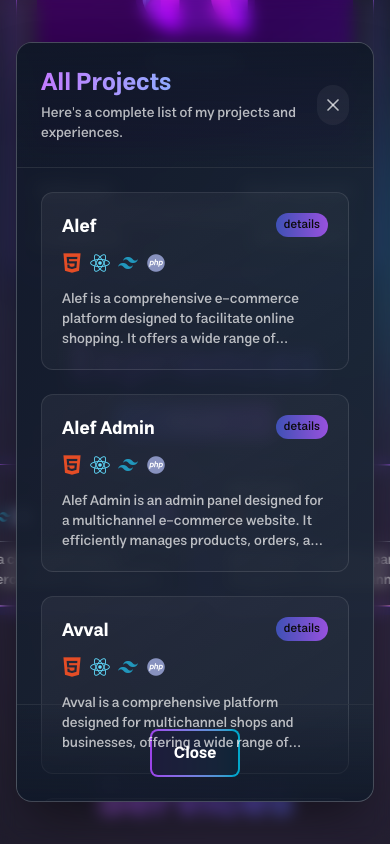
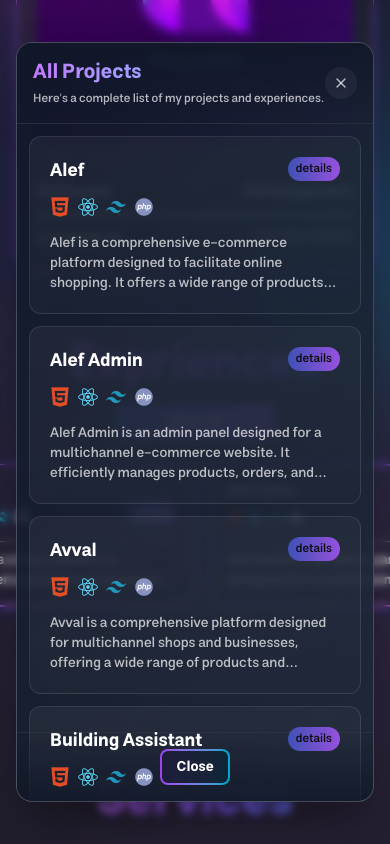
Before and after one commit to ShahriaryPrison/heysam, a Next.js app: page /en in a window 390 px wide. Both pictures are taken after a click on the button "Show All". Shown: the part 554-1398 px from the top of the page. Built offline with nearby package versions, Linux system fonts and the light colour scheme.

Commit message:
optimize modals in mobile mode

```diff
--- a/src/components/template/IconClude.jsx
+++ b/src/components/template/IconClude.jsx
@@ -1,96 +1,101 @@
-import { useState, useEffect } from "react";
+import { useState, useEffect, useMemo, memo } from "react";
 import { motion, AnimatePresence } from "framer-motion";
 import { IconCloud } from "@/components/magicui/icon-cloud";
 import AOS from "aos";
 import "aos/dist/aos.css";
-import simplifiedSkills from "@/data/skillData"; // این ایمپورت باید در فایل اصلی باشد، نه اینجا
+import simplifiedSkills from "@/data/skillData";
 import Link from "next/link";
-import Image from "next/image"; // Import Next.js Image component for optimized images
+import Image from "next/image";
 
-// **SkillsModal Component - Nested within IconCloudDemo**
+// کامپوننت بهینه‌شده کارت مهارت
+const SkillCard = memo(({ skill, index, langState }) => {
+  const isMobile = typeof window !== "undefined" && window.innerWidth < 768;
+
+  const variants = useMemo(
+    () => ({
+      hidden: { opacity: 0, y: 20 },
+      visible: {
+        opacity: 1,
+        y: 0,
+        transition: {
+          delay: isMobile ? 0 : index * 0.05 + 0.3,
+          duration: isMobile ? 0.3 : 0.5,
+          ease: [0.22, 1, 0.36, 1],
+        },
+      },
+    }),
+    [index, isMobile]
+  );
+
+  return (
+    <motion.div
+      className="group relative overflow-hidden rounded-xl border border-white/10 bg-gradient-to-br from-white/5 to-white/[0.01] hover:border-white/20 transition-all duration-300"
+      variants={variants}
+      initial="hidden"
+      animate="visible"
+      custom={index}
+      whileHover={!isMobile ? { y: -5 } : {}}
+    >
+      <div className="absolute inset-0 bg-gradient-to-br from-purple-400/10 to-cyan-400/10 opacity-0 group-hover:opacity-100 transition-opacity duration-300" />
+
+      <div className="relative z-10 p-4 flex items-start gap-3">
+        {skill.src && (
+          <div className="flex-shrink-0 p-2 rounded-lg bg-white/5 group-hover:bg-white/10 transition-colors duration-300">
+            <img
+              src={skill.src}
+              alt={skill.alt}
+              className="w-6 h-6 object-contain"
+              loading="lazy"
+            />
+          </div>
+        )}
+
+        <div>
+          <h4 className="font-semibold text-white text-lg">{skill.alt}</h4>
+          {skill.description && (
+            <p className="text-white/60 text-sm mt-1">
+              {langState === "en" ? skill.description.en : skill.description.fa}
+            </p>
+          )}
+        </div>
+      </div>
+    </motion.div>
+  );
+});
+
+SkillCard.displayName = "SkillCard";
+
 const SkillsModal = ({ simplifiedSkills, onClose, langState }) => {
+  const [isMobile, setIsMobile] = useState(false);
+
   useEffect(() => {
-    // ذخیره مقدار اولیه
+    // تشخیص دستگاه موبایل
+    const checkMobile = () => {
+      setIsMobile(window.innerWidth < 768);
+    };
+
+    checkMobile();
+    window.addEventListener("resize", checkMobile);
+
+    // مدیریت اسکرول
     const originalOverflow = document.body.style.overflow;
     const originalPaddingRight = document.body.style.paddingRight;
-
-    // محاسبه عرض scrollbar
     const scrollbarWidth =
       window.innerWidth - document.documentElement.clientWidth;
 
-    // اعمال تغییرات
     document.body.style.overflow = "hidden";
     document.body.style.paddingRight = `${scrollbarWidth}px`;
 
     return () => {
-      // بازگردانی مقادیر اولیه
       document.body.style.overflow = originalOverflow;
       document.body.style.paddingRight = originalPaddingRight;
+      window.removeEventListener("resize", checkMobile);
     };
   }, []);
 
-  // Variants for animations
-  const backdropVariants = {
-    hidden: { opacity: 0, backdropFilter: "blur(0px)" },
-    visible: {
-      opacity: 1,
-      backdropFilter: "blur(8px)",
-      transition: {
-        duration: 0.5,
-        ease: [0.22, 1, 0.36, 1],
-      },
-    },
-    exit: {
-      opacity: 0,
-      backdropFilter: "blur(0px)",
-      transition: {
-        duration: 0.3,
-        ease: [0.22, 1, 0.36, 1],
-      },
-    },
-  };
-
-  const modalVariants = {
-    hidden: {
-      opacity: 0,
-      y: 50,
-      scale: 0.95,
-    },
-    visible: {
-      opacity: 1,
-      y: 0,
-      scale: 1,
-      transition: {
-        duration: 0.6,
-        ease: [0.22, 1, 0.36, 1],
-        delay: 0.1,
-      },
-    },
-    exit: {
-      opacity: 0,
-      y: 30,
-      scale: 0.95,
-      transition: {
-        duration: 0.3,
-        ease: [0.22, 1, 0.36, 1],
-      },
-    },
-  };
-
-  const skillCardVariants = {
-    hidden: { opacity: 0, y: 20 },
-    visible: (i) => ({
-      opacity: 1,
-      y: 0,
-      transition: {
-        delay: i * 0.05 + 0.3,
-        duration: 0.5,
-        ease: [0.22, 1, 0.36, 1],
-      },
-    }),
-  };
-
-  const modalContent = {
+  // بهینه‌سازی: فقط محتوای مورد نیاز برای زبان فعلی را محاسبه کنید
+  const currentContent = useMemo(() => {
+    return {
       en: {
         title: "Expertise & Skills",
         subtitle:
@@ -103,9 +108,62 @@ const SkillsModal = ({ simplifiedSkills, onClose, langState }) => {
           "در اینجا نگاهی دقیق‌تر به فناوری‌ها و حوزه‌هایی که در آن‌ها تخصص دارم، آورده شده است.",
         closeButton: "بستن",
       },
-  };
+    }[langState];
+  }, [langState]);
 
-  const currentContent = langState === "en" ? modalContent.en : modalContent.fa;
+  // بهینه‌سازی انیمیشن‌ها برای موبایل
+  const backdropVariants = useMemo(
+    () => ({
+      hidden: { opacity: 0, backdropFilter: "blur(0px)" },
+      visible: {
+        opacity: 1,
+        backdropFilter: isMobile ? "blur(4px)" : "blur(8px)",
+        transition: {
+          duration: isMobile ? 0.3 : 0.5,
+          ease: [0.22, 1, 0.36, 1],
+        },
+      },
+      exit: {
+        opacity: 0,
+        backdropFilter: "blur(0px)",
+        transition: {
+          duration: 0.3,
+          ease: [0.22, 1, 0.36, 1],
+        },
+      },
+    }),
+    [isMobile]
+  );
+
+  const modalVariants = useMemo(
+    () => ({
+      hidden: {
+        opacity: 0,
+        y: isMobile ? 20 : 50,
+        scale: isMobile ? 1 : 0.95,
+      },
+      visible: {
+        opacity: 1,
+        y: 0,
+        scale: 1,
+        transition: {
+          duration: isMobile ? 0.4 : 0.6,
+          ease: [0.22, 1, 0.36, 1],
+          delay: isMobile ? 0 : 0.1,
+        },
+      },
+      exit: {
+        opacity: 0,
+        y: isMobile ? 20 : 30,
+        scale: isMobile ? 1 : 0.95,
+        transition: {
+          duration: 0.3,
+          ease: [0.22, 1, 0.36, 1],
+        },
+      },
+    }),
+    [isMobile]
+  );
 
   return (
     <motion.div
@@ -125,10 +183,10 @@ const SkillsModal = ({ simplifiedSkills, onClose, langState }) => {
         onClick={(e) => e.stopPropagation()}
       >
         {/* Header */}
-        <div className="sticky top-0 z-10 flex justify-between items-center p-6 border-b border-white/10 bg-gradient-to-b from-gray-900/80 to-transparent">
+        <div className="sticky top-0 z-10 flex justify-between items-center p-4 sm:p-6 border-b border-white/10 bg-gradient-to-b from-gray-900/80 to-transparent">
           <div>
             <motion.h2
-              className="text-2xl md:text-3xl font-bold bg-gradient-to-r from-purple-400 to-cyan-400 bg-clip-text text-transparent"
+              className="text-xl sm:text-2xl md:text-3xl font-bold bg-gradient-to-r from-purple-400 to-cyan-400 bg-clip-text text-transparent"
               initial={{ opacity: 0, y: -10 }}
               animate={{ opacity: 1, y: 0 }}
               transition={{ delay: 0.2, duration: 0.5 }}
@@ -136,7 +194,7 @@ const SkillsModal = ({ simplifiedSkills, onClose, langState }) => {
               {currentContent.title}
             </motion.h2>
             <motion.p
-              className="text-white/70 text-sm mt-1"
+              className="text-white/70 text-xs sm:text-sm mt-1"
               initial={{ opacity: 0 }}
               animate={{ opacity: 1 }}
               transition={{ delay: 0.3, duration: 0.5 }}
@@ -147,8 +205,8 @@ const SkillsModal = ({ simplifiedSkills, onClose, langState }) => {
 
           <motion.button
             onClick={onClose}
-            className="group relative w-10 h-10 flex items-center justify-center rounded-full bg-white/5 hover:bg-white/10 transition-colors duration-200"
-            whileHover={{ scale: 1.1 }}
+            className="group relative w-8 h-8 sm:w-10 sm:h-10 flex items-center justify-center rounded-full bg-white/5 hover:bg-white/10 transition-colors duration-200"
+            whileHover={!isMobile ? { scale: 1.1 } : {}}
             whileTap={{ scale: 0.9 }}
             initial={{ opacity: 0, rotate: 90 }}
             animate={{ opacity: 1, rotate: 0 }}
@@ -165,7 +223,7 @@ const SkillsModal = ({ simplifiedSkills, onClose, langState }) => {
               strokeWidth="2"
               strokeLinecap="round"
               strokeLinejoin="round"
-              className="text-white/70 group-hover:text-white w-5 h-5 transition-colors duration-200"
+              className="text-white/70 group-hover:text-white w-4 h-4 sm:w-5 sm:h-5 transition-colors duration-200"
             >
               <line x1="18" y1="6" x2="6" y2="18"></line>
               <line x1="6" y1="6" x2="18" y2="18"></line>
@@ -173,52 +231,22 @@ const SkillsModal = ({ simplifiedSkills, onClose, langState }) => {
           </motion.button>
         </div>
 
-        {/* Content */}
-        <div className="p-6">
-          <div className="grid grid-cols-1 sm:grid-cols-2 lg:grid-cols-3 gap-4">
+        {/* Content - با بهینه‌سازی برای موبایل */}
+        <div className="p-3 sm:p-6">
+          <div className="grid grid-cols-1 sm:grid-cols-2 lg:grid-cols-3 gap-3 sm:gap-4">
             {simplifiedSkills.map((skill, index) => (
-              <motion.div
+              <SkillCard
                 key={skill.alt}
-                className="group relative overflow-hidden rounded-xl border border-white/10 bg-gradient-to-br from-white/5 to-white/[0.01] hover:border-white/20 transition-all duration-300"
-                variants={skillCardVariants}
-                initial="hidden"
-                animate="visible"
-                custom={index}
-                whileHover={{ y: -5 }}
-              >
-                <div className="absolute inset-0 bg-gradient-to-br from-purple-400/10 to-cyan-400/10 opacity-0 group-hover:opacity-100 transition-opacity duration-300" />
-
-                <div className="relative z-10 p-4 flex items-start gap-3">
-                  {skill.src && (
-                    <div className="flex-shrink-0 p-2 rounded-lg bg-white/5 group-hover:bg-white/10 transition-colors duration-300">
-                      <img
-                        src={skill.src}
-                        alt={skill.alt}
-                        className="w-6 h-6 object-contain"
+                skill={skill}
+                index={index}
+                langState={langState}
               />
-                    </div>
-                  )}
-
-                  <div>
-                    <h4 className="font-semibold text-white text-lg">
-                      {skill.alt}
-                    </h4>
-                    {skill.description && (
-                      <p className="text-white/60 text-sm mt-1">
-                        {langState === "en"
-                          ? skill.description.en
-                          : skill.description.fa}
-                      </p>
-                    )}
-                  </div>
-                </div>
-              </motion.div>
             ))}
           </div>
         </div>
 
         {/* Footer */}
-        <div className="sticky bottom-0 p-6 border-t border-white/10 bg-gradient-to-t from-gray-900/80 to-transparent">
+        <div className="sticky bottom-0 p-4 sm:p-6 border-t border-white/10 bg-gradient-to-t from-gray-900/80 to-transparent">
           <motion.div
             className="flex justify-center"
             initial={{ opacity: 0, y: 10 }}
@@ -227,8 +255,8 @@ const SkillsModal = ({ simplifiedSkills, onClose, langState }) => {
           >
             <button
               onClick={onClose}
-              className="group relative px-6 py-3 rounded-lg font-bold text-white overflow-hidden"
-              whileHover={{ scale: 1.03 }}
+              className="group relative px-4 py-2 sm:px-6 sm:py-3 rounded-lg font-bold text-white overflow-hidden text-sm sm:text-base"
+              whileHover={!isMobile ? { scale: 1.03 } : {}}
               whileTap={{ scale: 0.98 }}
             >
               <span className="absolute inset-0 bg-gradient-to-r from-purple-500 to-cyan-500 opacity-90 group-hover:opacity-100 transition-opacity duration-300" />
--- a/src/components/template/Projects.jsx
+++ b/src/components/template/Projects.jsx
@@ -25,6 +25,7 @@ const ReviewCard = React.memo(
           "border-gray-950/[.1] bg-gray-950/[.01] hover:bg-gray-950/[.05]",
           "dark:border-gray-50/[.1] dark:bg-gray-50/[.10] dark:hover:bg-gray-50/[.15]"
         )}
+        prefetch={false}
       >
         <ShineBorder shineColor={["#A07CFE", "#FE8FB5", "#FFBE7B"]} />
         <div className="w-full flex justify-between items-end">
@@ -41,6 +42,7 @@ const ReviewCard = React.memo(
                     className="w-4 h-4"
                     alt={skill.alt}
                     loading="lazy"
+                    decoding="async"
                   />
                 ))}
               </div>
@@ -59,107 +61,21 @@ const ReviewCard = React.memo(
   }
 );
 
-const ProjectsModal = ({ projects, langState, onClose }) => {
-  const modalContent = {
-    en: {
-      title: "All Projects",
-      subtitle: "Here's a complete list of my projects and experiences.",
-      closeButton: "Close",
-    },
-    fa: {
-      title: "همه پروژه‌ها",
-      subtitle: "در اینجا لیست کامل پروژه‌ها و تجربیات من آورده شده است.",
-      closeButton: "بستن",
-    },
-  };
-
-  const currentContent = modalContent[langState];
-
-  return (
-    <motion.div
-      className="fixed inset-0 z-[999] flex items-center justify-center p-4"
-      initial={{ opacity: 0, backdropFilter: "blur(0px)" }}
-      animate={{ opacity: 1, backdropFilter: "blur(8px)" }}
-      exit={{ opacity: 0, backdropFilter: "blur(0px)" }}
-      transition={{ duration: 0.3 }}
-      onClick={onClose}
-    >
-      <motion.div
-        className="relative z-20 w-full max-w-6xl max-h-[90vh] overflow-y-auto rounded-2xl border border-white/20 bg-gradient-to-br from-gray-900/90 to-gray-800/90 shadow-2xl shadow-black/50 backdrop-blur-lg"
-        initial={{ opacity: 0, y: 50, scale: 0.95 }}
-        animate={{ opacity: 1, y: 0, scale: 1 }}
-        exit={{ opacity: 0, y: 30, scale: 0.95 }}
-        transition={{ duration: 0.3 }}
-        onClick={(e) => e.stopPropagation()}
-      >
-        {/* Header */}
-        <div className="sticky top-0 z-10 flex justify-between items-center p-6 border-b border-white/10 bg-gradient-to-b from-gray-900/80 to-transparent">
-          <div>
-            <h2 className="text-2xl md:text-3xl font-bold bg-gradient-to-r from-purple-400 to-cyan-400 bg-clip-text text-transparent">
-              {currentContent.title}
-            </h2>
-            <p className="text-white/70 text-sm mt-1">
-              {currentContent.subtitle}
-            </p>
-          </div>
-
-          <motion.button
-            onClick={onClose}
-            className="group relative w-10 h-10 flex items-center justify-center rounded-full bg-white/5 hover:bg-white/10 transition-colors duration-200"
-            whileHover={{ scale: 1.1 }}
-            whileTap={{ scale: 0.9 }}
-          >
-            <span className="absolute inset-0 rounded-full bg-gradient-to-r from-purple-400/30 to-cyan-400/30 opacity-0 group-hover:opacity-100 transition-opacity duration-300" />
-            <svg
-              xmlns="http://www.w3.org/2000/svg"
-              width="24"
-              height="24"
-              viewBox="0 0 24 24"
-              fill="none"
-              stroke="currentColor"
-              strokeWidth="2"
-              strokeLinecap="round"
-              strokeLinejoin="round"
-              className="text-white/70 group-hover:text-white w-5 h-5 transition-colors duration-200"
-            >
-              <line x1="18" y1="6" x2="6" y2="18"></line>
-              <line x1="6" y1="6" x2="18" y2="18"></line>
-            </svg>
-          </motion.button>
-        </div>
-
-        {/* Content */}
-        <div className="p-6">
-          <div className="grid grid-cols-1 sm:grid-cols-2 lg:grid-cols-3 gap-6">
-            {projects.map((project) => (
-              <ProjectCard
-                key={project.id}
-                project={project}
-                langState={langState}
-              />
-            ))}
-          </div>
-        </div>
-
-        {/* Footer */}
-        <div className="sticky bottom-0 p-6 border-t border-white/10 bg-gradient-to-t from-gray-900/80 to-transparent">
-          <button
-            onClick={onClose}
-            className="group relative px-6 py-3 rounded-lg font-bold text-white overflow-hidden mx-auto block"
-          >
-            <span className="absolute inset-0 bg-gradient-to-r from-purple-500 to-cyan-500 opacity-90 group-hover:opacity-100 transition-opacity duration-300" />
-            <span className="absolute inset-0.5 rounded-md bg-gray-900/90 group-hover:bg-gray-900/80 transition-colors duration-300" />
-            <span className="relative z-10 flex items-center justify-center gap-2">
-              {currentContent.closeButton}
-            </span>
-          </button>
-        </div>
-      </motion.div>
-    </motion.div>
-  );
-};
+ReviewCard.displayName = "ReviewCard";
 
 const ProjectCard = React.memo(({ project, langState }) => {
+  const [isMobile, setIsMobile] = useState(false);
+
+  useEffect(() => {
+    const checkMobile = () => {
+      setIsMobile(window.innerWidth < 768);
+    };
+
+    checkMobile();
+    window.addEventListener("resize", checkMobile);
+    return () => window.removeEventListener("resize", checkMobile);
+  }, []);
+
   const someSkills = useMemo(
     () =>
       simplifiedSkills
@@ -168,15 +84,31 @@ const ProjectCard = React.memo(({ project, langState }) => {
     [project.tech_stack]
   );
 
+  const variants = {
+    hidden: { opacity: 0, y: 20 },
+    visible: {
+      opacity: 1,
+      y: 0,
+      transition: {
+        duration: isMobile ? 0.3 : 0.5,
+        ease: [0.22, 1, 0.36, 1],
+      },
+    },
+    hover: {
+      y: isMobile ? 0 : -5,
+      transition: { duration: 0.2 },
+    },
+  };
+
   return (
     <motion.div
       className="group relative overflow-hidden rounded-xl border border-white/10 bg-gradient-to-br from-white/5 to-white/[0.01] hover:border-white/20 transition-all duration-300"
-      initial={{ opacity: 0, y: 20 }}
-      animate={{ opacity: 1, y: 0 }}
-      transition={{ duration: 0.3 }}
-      whileHover={{ y: -5 }}
+      variants={variants}
+      initial="hidden"
+      animate="visible"
+      whileHover="hover"
     >
-      <Link href={`/${langState}/projects/${project.id}`}>
+      <Link href={`/${langState}/projects/${project.id}`} prefetch={false}>
         <div className="absolute inset-0 bg-gradient-to-br from-purple-400/10 to-cyan-400/10 opacity-0 group-hover:opacity-100 transition-opacity duration-300" />
         <div className="relative z-10 p-5 h-full flex flex-col">
           <div className="flex justify-between items-start mb-3">
@@ -194,6 +126,7 @@ const ProjectCard = React.memo(({ project, langState }) => {
                 className="w-5 h-5"
                 alt={skill.alt}
                 loading="lazy"
+                decoding="async"
               />
             ))}
           </div>
@@ -206,6 +139,161 @@ const ProjectCard = React.memo(({ project, langState }) => {
     </motion.div>
   );
 });
+
+ProjectCard.displayName = "ProjectCard";
+
+const ProjectsModal = ({ projects, langState, onClose }) => {
+  const [isMobile, setIsMobile] = useState(false);
+
+  useEffect(() => {
+    const checkMobile = () => {
+      setIsMobile(window.innerWidth < 768);
+    };
+
+    checkMobile();
+    window.addEventListener("resize", checkMobile);
+
+    // Prevent background scrolling
+    document.body.style.overflow = "hidden";
+    return () => {
+      document.body.style.overflow = "auto";
+      window.removeEventListener("resize", checkMobile);
+    };
+  }, []);
+
+  const modalContent = useMemo(
+    () => ({
+      en: {
+        title: "All Projects",
+        subtitle: "Here's a complete list of my projects and experiences.",
+        closeButton: "Close",
+      },
+      fa: {
+        title: "همه پروژه‌ها",
+        subtitle: "در اینجا لیست کامل پروژه‌ها و تجربیات من آورده شده است.",
+        closeButton: "بستن",
+      },
+    }),
+    [langState]
+  );
+
+  const backdropVariants = {
+    hidden: { opacity: 0, backdropFilter: "blur(0px)" },
+    visible: {
+      opacity: 1,
+      backdropFilter: isMobile ? "blur(4px)" : "blur(8px)",
+      transition: { duration: 0.3 },
+    },
+    exit: {
+      opacity: 0,
+      backdropFilter: "blur(0px)",
+      transition: { duration: 0.2 },
+    },
+  };
+
+  const modalVariants = {
+    hidden: {
+      opacity: 0,
+      y: isMobile ? 20 : 50,
+      scale: isMobile ? 0.98 : 0.95,
+    },
+    visible: {
+      opacity: 1,
+      y: 0,
+      scale: 1,
+      transition: {
+        duration: isMobile ? 0.3 : 0.4,
+        ease: [0.22, 1, 0.36, 1],
+      },
+    },
+    exit: {
+      opacity: 0,
+      y: isMobile ? 20 : 30,
+      scale: isMobile ? 0.98 : 0.95,
+      transition: { duration: 0.2 },
+    },
+  };
+
+  return (
+    <motion.div
+      className="fixed inset-0 z-[999] flex items-center justify-center p-4"
+      variants={backdropVariants}
+      initial="hidden"
+      animate="visible"
+      exit="exit"
+      onClick={onClose}
+    >
+      <motion.div
+        className="relative z-20 w-full max-w-6xl max-h-[90vh] overflow-y-auto rounded-2xl border border-white/20 bg-gradient-to-br from-gray-900/90 to-gray-800/90 shadow-2xl shadow-black/50 backdrop-blur-lg"
+        variants={modalVariants}
+        onClick={(e) => e.stopPropagation()}
+      >
+        {/* Header */}
+        <div className="sticky top-0 z-10 flex justify-between items-center p-4 sm:p-6 border-b border-white/10 bg-gradient-to-b from-gray-900/80 to-transparent">
+          <div>
+            <h2 className="text-xl sm:text-2xl md:text-3xl font-bold bg-gradient-to-r from-purple-400 to-cyan-400 bg-clip-text text-transparent">
+              {modalContent[langState].title}
+            </h2>
+            <p className="text-white/70 text-xs sm:text-sm mt-1">
+              {modalContent[langState].subtitle}
+            </p>
+          </div>
+
+          <motion.button
+            onClick={onClose}
+            className="group relative w-8 h-8 sm:w-10 sm:h-10 flex items-center justify-center rounded-full bg-white/5 hover:bg-white/10 transition-colors duration-200"
+            whileHover={!isMobile ? { scale: 1.1 } : {}}
+            whileTap={{ scale: 0.9 }}
+          >
+            <span className="absolute inset-0 rounded-full bg-gradient-to-r from-purple-400/30 to-cyan-400/30 opacity-0 group-hover:opacity-100 transition-opacity duration-300" />
+            <svg
+              xmlns="http://www.w3.org/2000/svg"
+              width="24"
+              height="24"
+              viewBox="0 0 24 24"
+              fill="none"
+              stroke="currentColor"
+              strokeWidth="2"
+              strokeLinecap="round"
+              strokeLinejoin="round"
+              className="text-white/70 group-hover:text-white w-4 h-4 sm:w-5 sm:h-5 transition-colors duration-200"
+            >
+              <line x1="18" y1="6" x2="6" y2="18"></line>
+              <line x1="6" y1="6" x2="18" y2="18"></line>
+            </svg>
+          </motion.button>
+        </div>
+
+        {/* Content */}
+        <div className="p-3 sm:p-6">
+          <div className="grid grid-cols-1 sm:grid-cols-2 lg:grid-cols-3 gap-3 sm:gap-4">
+            {projects.map((project, index) => (
+              <ProjectCard
+                key={`${project.id}-${index}`}
+                project={project}
+                langState={langState}
+              />
+            ))}
+          </div>
+        </div>
+
+        {/* Footer */}
+        <div className="sticky bottom-0 p-4 sm:p-6 border-t border-white/10 bg-gradient-to-t from-gray-900/80 to-transparent">
+          <button
+            onClick={onClose}
+            className="group relative px-4 py-2 sm:px-6 sm:py-3 rounded-lg font-bold text-white overflow-hidden mx-auto block text-sm sm:text-base"
+          >
+            <span className="absolute inset-0 bg-gradient-to-r from-purple-500 to-cyan-500 opacity-90 group-hover:opacity-100 transition-opacity duration-300" />
+            <span className="absolute inset-0.5 rounded-md bg-gray-900/90 group-hover:bg-gray-900/80 transition-colors duration-300" />
+            <span className="relative z-10 flex items-center justify-center gap-2">
+              {modalContent[langState].closeButton}
+            </span>
+          </button>
+        </div>
+      </motion.div>
+    </motion.div>
+  );
+};
 
 export default function Projects({ projects, langState }) {
   const [isModalOpen, setIsModalOpen] = useState(false);
```
Lines whose indentation alone changed are shown as unchanged.
